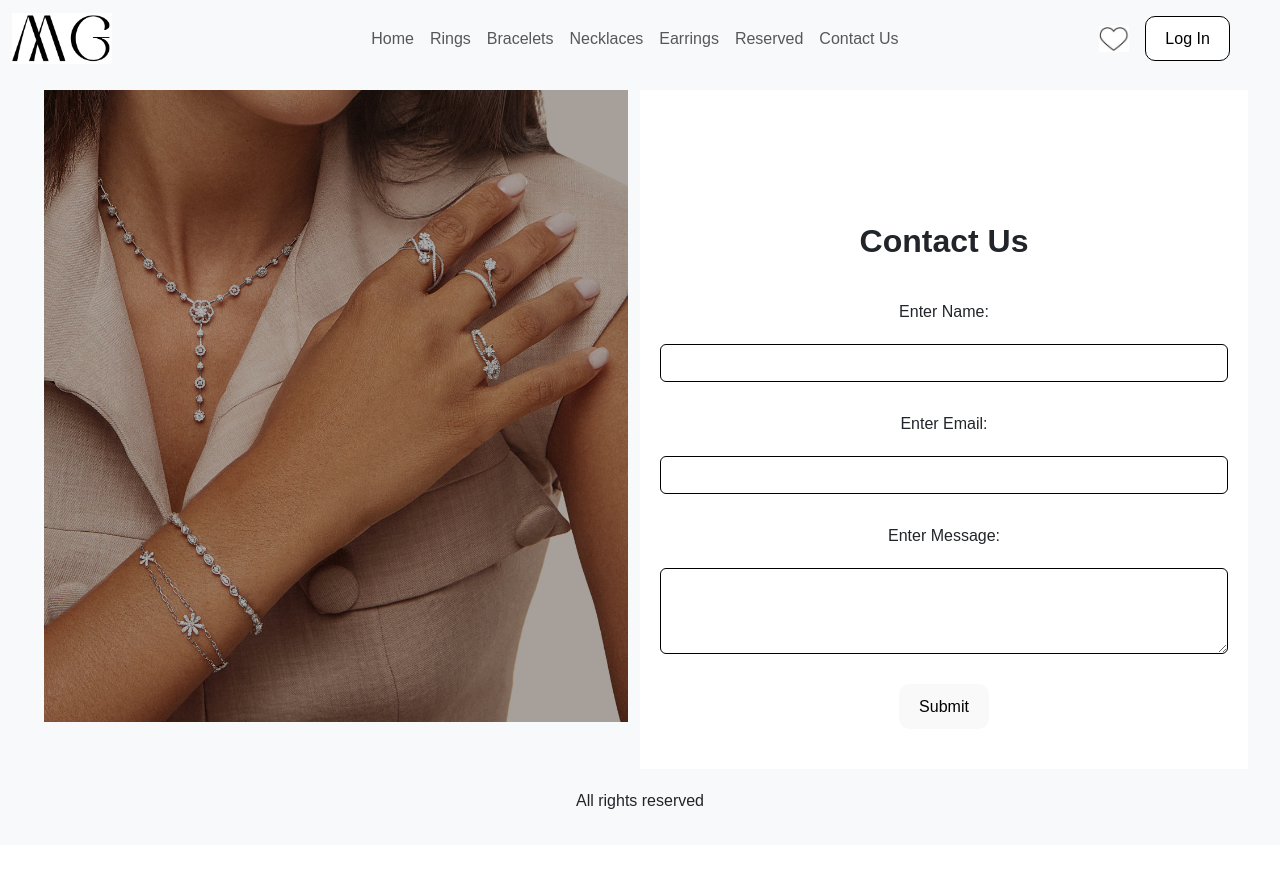
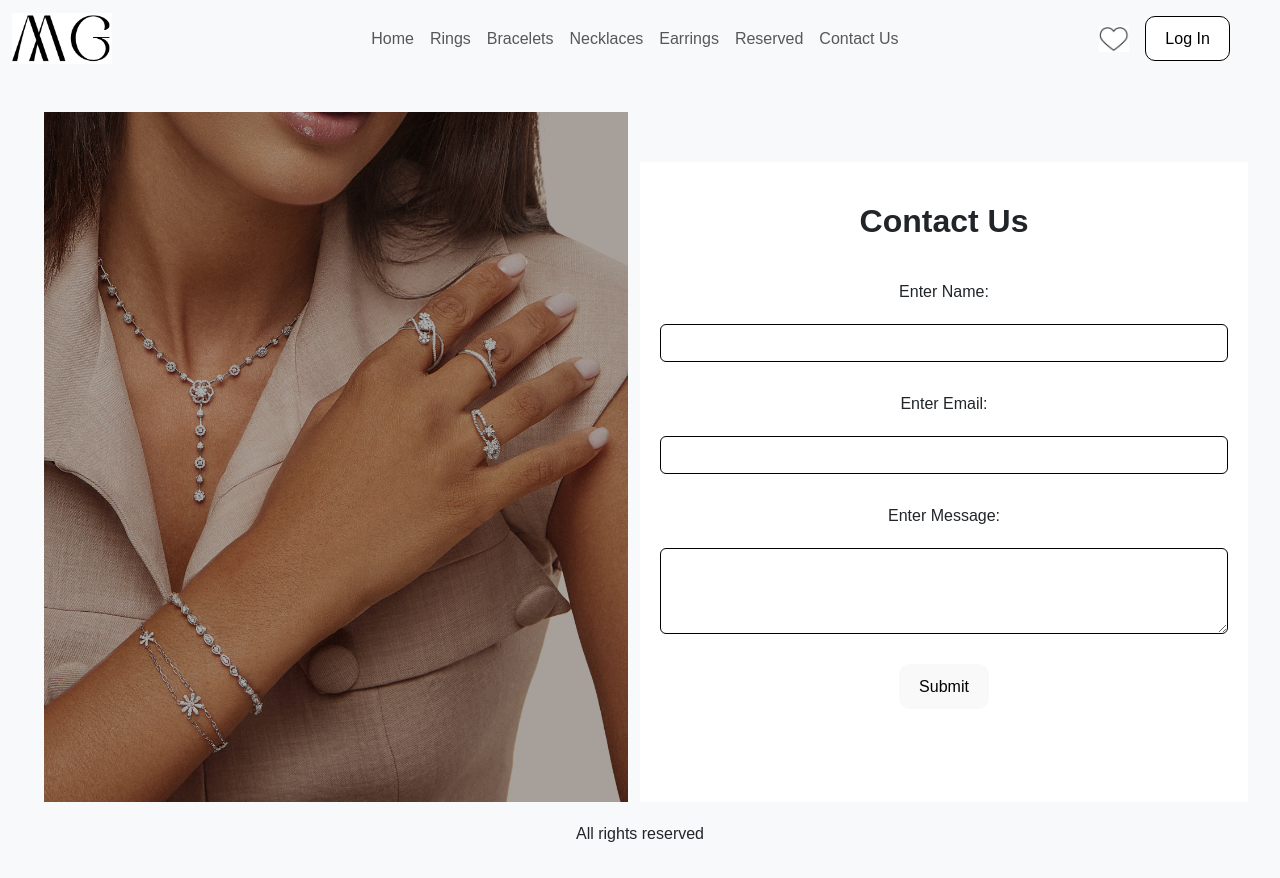
Before and after one commit to mayatarek/MH, a React (Vite) app: page /contactus in a window 1280 px wide. Before the commit the page ends 845 px from the top, so only its background shows below. Built offline with nearby package versions, Linux system fonts and the light colour scheme.

Commit message:
fixed navbar covering content

```diff
--- a/src/Homepage/homepage.css
+++ b/src/Homepage/homepage.css
@@ -15,8 +15,6 @@ body {
   }
 
 .welcome-back{
-    margin-top: 8%;
-
     color: #093621e1;
     font-size: 30px;
     font-weight: bold;
--- a/src/index.css
+++ b/src/index.css
@@ -27,12 +27,12 @@ body {
   display: flex;
   place-items: center;
   min-width: 320px;
+  padding-top: 80px !important;
 }
 
 h1 {
   font-size: 3.2em;
   line-height: 1.5;
-  margin-top: 50px;
   font-family: 'Gill Sans', 'Gill Sans MT', Calibri, 'Trebuchet MS', sans-serif;
 }
 
@@ -127,7 +127,6 @@ button:focus-visible {
 }
 
 .contactUsTitle{
-  margin-top: 100px;
   margin-bottom: 7%;
 }
 
```
